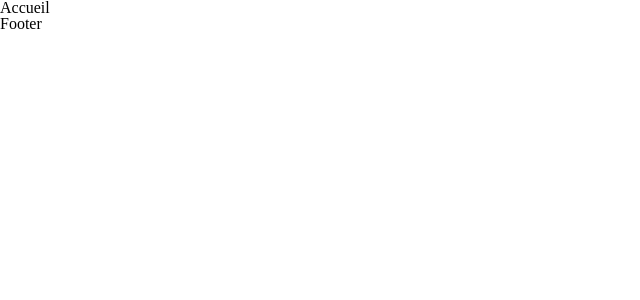
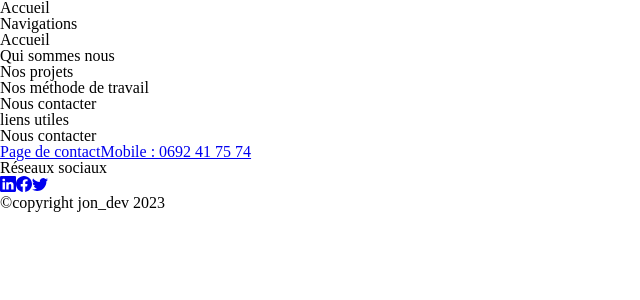
Before and after one commit to Jonathan97480/portfolio_next_react_redux, a Next.js app: page / in a window 1280 px wide. Shown: the top 300 px of the page, without its empty margins (0-640 px from the left). Built offline with nearby package versions, Linux system fonts and the light colour scheme.

Commit message:
add component footer

```diff
--- a/src/components/Footer.tsx
+++ b/src/components/Footer.tsx
@@ -1,9 +1,47 @@
+import { BsFacebook, BsLinkedin, BsTwitter } from 'react-icons/bs';
 
 export default function Footer() {
 
     return (
-        <footer>
-            <h1>Footer</h1>
+        <footer className='footer'>
+            <div className='footer__content'>
+                <div className='footer__content--navigation'>
+                    <p>Navigations</p>
+                    <nav className='footer__content--navigation__nav'>
+                        <ul className='footer__content--navigation__nav--ul'>
+                            <li className='footer__content--navigation__nav--ul__li'>Accueil</li>
+                            <li className='footer__content--navigation__nav--ul__li'>Qui sommes nous</li>
+                            <li className='footer__content--navigation__nav--ul__li'>Nos projets</li>
+                            <li className='footer__content--navigation__nav--ul__li'>Nos méthode de travail</li>
+                            <li className='footer__content--navigation__nav--ul__li'>Nous contacter</li>
+                        </ul>
+                    </nav>
+
+                </div>
+                <div className='footer__content--utiles'>
+                    <p>liens utiles</p>
+                    <a href="Mentions légales " title="Redirige ver les mentions légales"></a>
+                    <a href="RGPD " title="Redirige ver les RGPD"></a>
+                </div>
+                <div className='footer__content--contact'>
+                    <p>Nous contacter</p>
+                    <a href="contact" title="Redirige ver la page de contact">Page de contact</a>
+                    <a href="tel:+0692417574">Mobile : 0692 41 75 74</a>
+                </div>
+                <div className='footer__content--reseaux'>
+                    <p>Réseaux sociaux</p>
+                    <a href="https://www.linkedin.com/in/gauvin-jonathan" title='Lien ver mon LinkedIn' target={"_blank"} rel="noreferrer">
+                        <BsLinkedin />
+                    </a>
+                    <a href="https://www.facebook.com/jon.dev974" title='Lien ver mon Facebook' target={"_blank"} rel="noreferrer">
+                        <BsFacebook />
+                    </a>
+                    <a href="https://twitter.com/jonathanfrt9741" title='Lien ver mon Twitter' target={"_blank"} rel="noreferrer">
+                        <BsTwitter />
+                    </a>
+                </div>
+            </div>
+            <p className='footer__copy'>©copyright jon_dev 2023</p>
         </footer>
     )
 }
```
